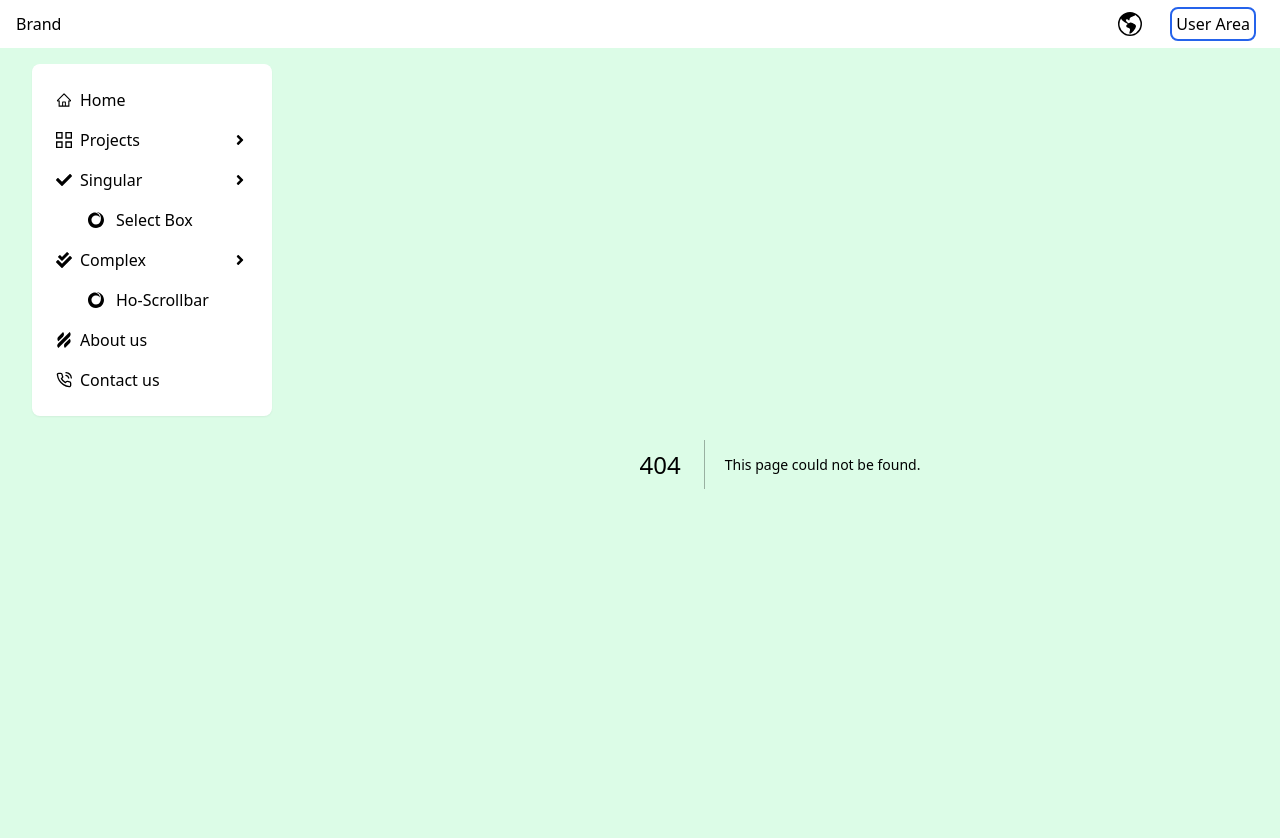
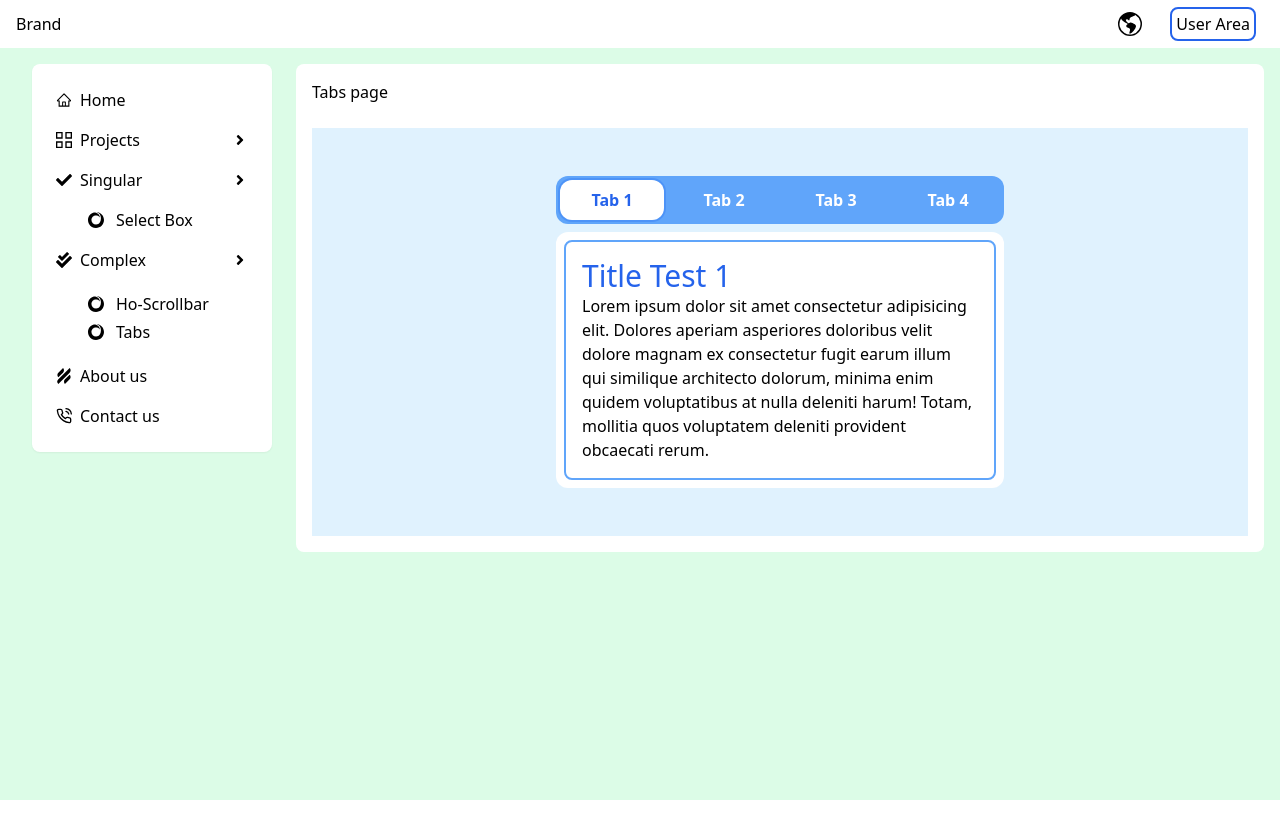
Before and after one commit to mohammad-taheri1/nextjs-tailwind-sandbox, a Next.js app: page /complex/tabs in a window 1280 px wide. Before the commit this address had no page. Shown: the top 838 px of the page. After the commit the page ends 800 px from the top, so only its background shows below. Built offline with nearby package versions, Linux system fonts and the light colour scheme.

Commit message:
feat: add Tabs

```diff
--- /dev/null
+++ b/app/complex/tabs/page.jsx
@@ -0,0 +1,77 @@
+import TabsComponent from '@/components/tabs/TabsComponent';
+import React from 'react';
+
+const TabsPage = () => {
+  return (
+    <div className='bg-white rounded-lg mx-4 p-4'>
+      <h1>Tabs page</h1>
+      <br />
+
+      {/* Tabs Component */}
+      <TabsComponent items={items} />
+    </div>
+  );
+};
+
+export default TabsPage;
+
+const items = [
+  {
+    title: 'Tab 1',
+    content: (
+      <div className='border-2 border-blue-400 rounded-lg p-4'>
+        <h1 className='text-3xl text-blue-600'>Title Test 1</h1>
+        <p>
+          Lorem ipsum dolor sit amet consectetur adipisicing elit. Dolores
+          aperiam asperiores doloribus velit dolore magnam ex consectetur fugit
+          earum illum qui similique architecto dolorum, minima enim quidem
+          voluptatibus at nulla deleniti harum! Totam, mollitia quos voluptatem
+          deleniti provident obcaecati rerum.
+        </p>
+      </div>
+    ),
+  },
+  {
+    title: 'Tab 2',
+    content: (
+      <div className='border-2 border-blue-400 rounded-lg p-4'>
+        <h1 className='text-3xl text-blue-600'>Title Test 2</h1>
+        <p>
+          Lorem ipsum dolor sit amet consectetur adipisicing elit. Dolores
+          aperiam asperiores dolo iti harum! Totam, mollitia quos voluptatem
+          deleniti provident obcaecati rerum.
+        </p>
+      </div>
+    ),
+  },
+  {
+    title: 'Tab 3',
+    content: (
+      <div className='border-2 border-blue-400 rounded-lg p-4'>
+        <h1 className='text-3xl text-blue-600'>Title Test 3</h1>
+        <p>
+          Lorem ipsum dolor sit amet consectetur adipisicing elit. Dolores
+          aperiam asperiores doloribus velit dolore magnam ex consectetur fugit
+          earum illum qui similique architecto dolorum, minima enim quidem
+          voluptatibus at nulla deleniti harum! Totam, mollitia quos voluptatem
+          deleniti provident obcaecati rerum. amet consectetur adipisicing elit.
+          Dolores aperiam asperiores doloribus velit dolore magnam ex
+          consectetur fugit earum illum qui similiq
+        </p>
+      </div>
+    ),
+  },
+  {
+    title: 'Tab 4',
+    content: (
+      <div className='border-2 border-blue-400 rounded-lg p-4'>
+        <h1 className='text-3xl text-blue-600'>Title Test 4</h1>
+        <p>
+          Lorem ipsum dolor sit ue architecto dolorum, minima enim quidem
+          voluptatibus at nulla deleniti harum! Totam, mollitia quos voluptatem
+          deleniti provident obcaecati rerum.
+        </p>
+      </div>
+    ),
+  },
+];
--- a/components/layout/leyout-sections/MainSidebar.jsx
+++ b/components/layout/leyout-sections/MainSidebar.jsx
@@ -62,10 +62,16 @@ const MainSidebar = () => {
                   <FaAngleRight />
                </div>
                <ul className="ml-8 mt-4">
-                  <li className="flex justify-center items-center gap-3">
+                  <li className="flex justify-start items-center gap-3 my-1">
                      <SiSinglestore />
                      <Link href="/complex/horizontal-scrollbar" onClick={closeSeideBarHandler}>
                         Ho-Scrollbar
+                     </Link>
+                  </li>
+                  <li className="flex justify-start items-center gap-3 my-1">
+                     <SiSinglestore />
+                     <Link href="/complex/tabs" onClick={closeSeideBarHandler}>
+                        Tabs
                      </Link>
                   </li>
                </ul>
--- /dev/null
+++ b/components/tabs/TabsComponent.jsx
@@ -0,0 +1,42 @@
+'use client';
+import { useState, useEffect, useRef } from 'react';
+
+const TabsComponent = ({ items }) => {
+  const [selectedTab, setSelectedTab] = useState(0);
+  const firstBtnRef = useRef();
+
+  useEffect(() => {
+    firstBtnRef.current.focus();
+  }, []);
+
+  return (
+    <div className='bg-sky-100 flex justify-center items-center py-12'>
+      <div className='max-w-md flex flex-col gap-y-2 w-full'>
+        <div className='bg-blue-400 p-1  rounded-xl flex justify-between items-center gap-x-2 font-bold text-white'>
+          {items.map((item, index) => (
+            <button
+              ref={index === 0 ? firstBtnRef : null}
+              key={index}
+              onClick={() => setSelectedTab(index)}
+              className={`outline-none w-full p-2 hover:bg-blue-300 rounded-xl text-cneter focus:ring-2 focus:bg-white focus:text-blue-600 ${
+                selectedTab === index ? 'ring-2 bg-white text-blue-600' : ''
+              } `}
+            >
+              {item.title}
+            </button>
+          ))}
+        </div>
+
+        <div className='bg-white p-2 rounded-xl'>
+          {items.map((item, index) => (
+            <div className={`${selectedTab === index ? '' : 'hidden'}`}>
+              {item.content}
+            </div>
+          ))}
+        </div>
+      </div>
+    </div>
+  );
+};
+
+export default TabsComponent;
```
